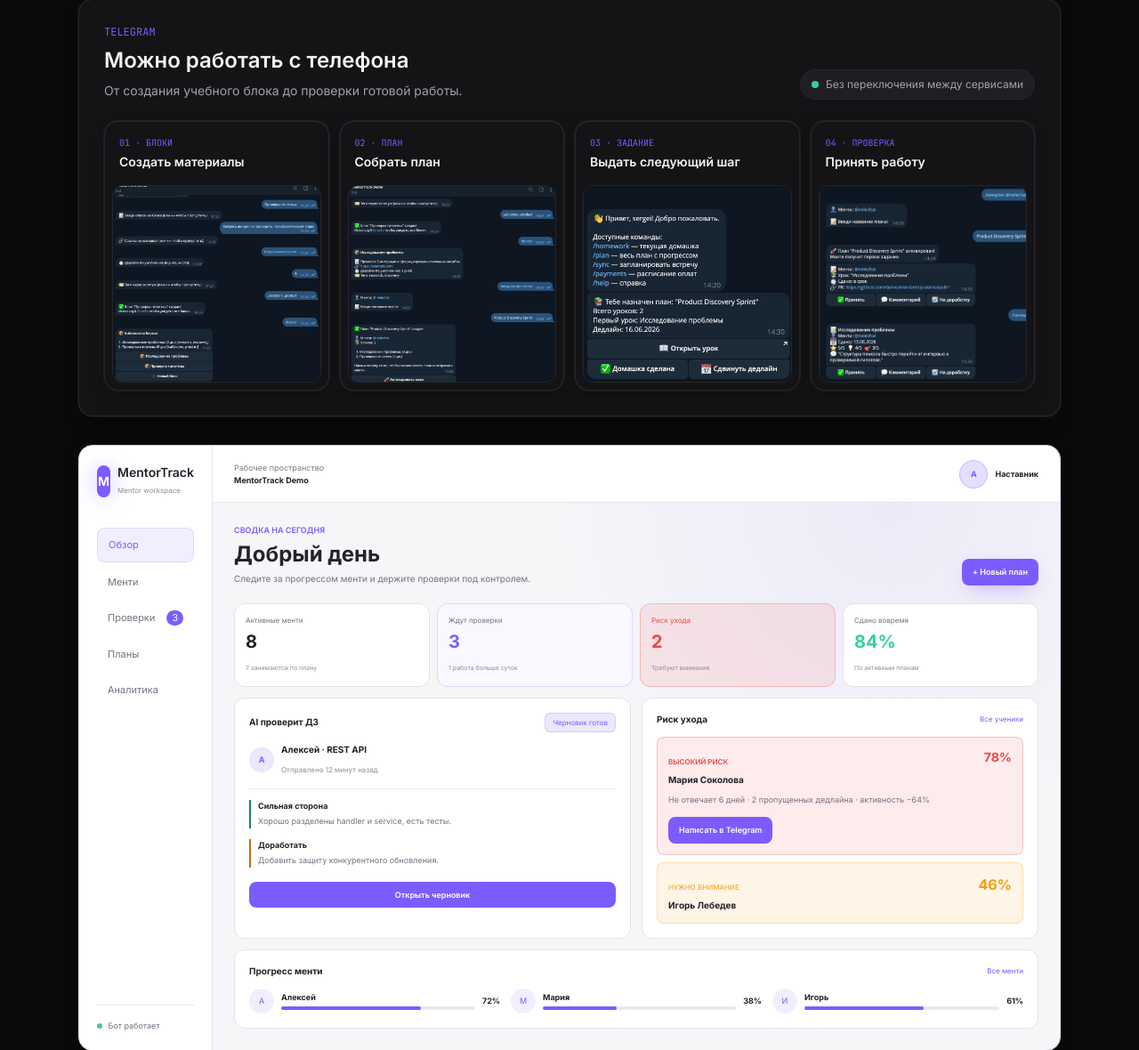
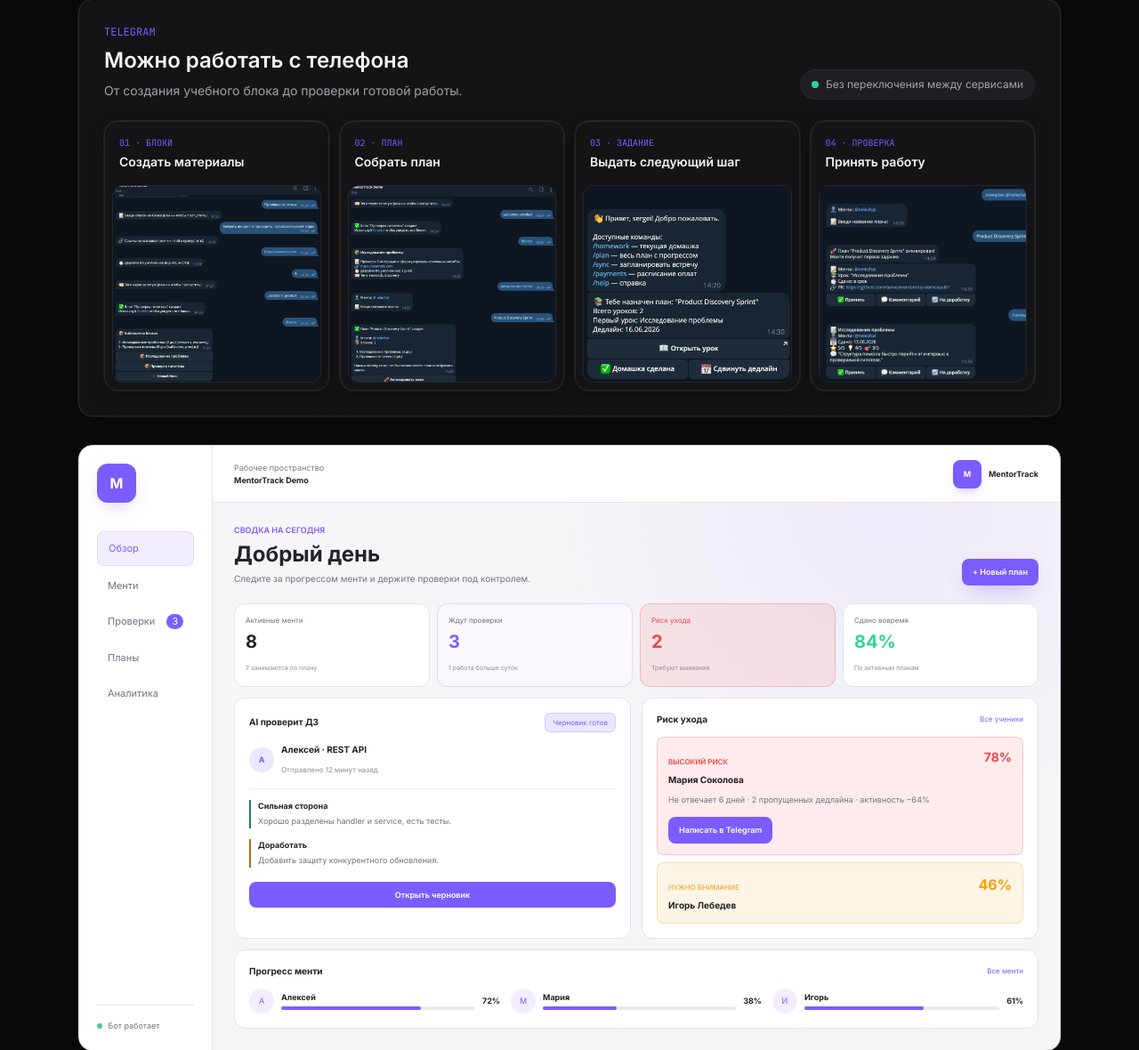
Before and after one commit to antoniisel/mentortrack-landing, a Flask app: page / in a window 1280 px wide. Shown: the part 3197-4377 px from the top of the page at 89% size. Run offline with Flask 3, Linux system fonts and the light colour scheme; some libraries are stand-ins or nearby versions.

Commit message:
Refine dashboard branding

```diff
--- a/templates/partials/mockups.html
+++ b/templates/partials/mockups.html
@@ -81,9 +81,8 @@
       <article class="rounded-2xl bg-[#f6f5f8] border border-[#dedbe7] overflow-hidden shadow-card text-[#24212b]">
         <div class="grid grid-cols-[150px_1fr] min-h-[590px]">
           <aside class="hidden sm:flex flex-col bg-white text-[#777181] p-5 border-r border-[#e5e2eb]">
-            <div class="flex items-center gap-2 text-[#24212b] text-sm font-semibold mb-8">
-              <span class="w-9 h-9 grid place-items-center rounded-lg bg-accent text-white font-bold shadow-[0_0_24px_rgba(124,92,255,.35)]">M</span>
-              <span>MentorTrack<small class="block text-[8px] text-[#918b9a] font-normal">Mentor workspace</small></span>
+            <div class="mb-8">
+              <span class="w-11 h-11 grid place-items-center rounded-xl bg-accent text-white text-base font-bold shadow-[0_8px_24px_-12px_rgba(124,92,255,.8)]">M</span>
             </div>
             <div class="space-y-1 text-[11px]">
               <div class="px-3 py-2.5 rounded-lg bg-accent/10 text-accent border border-accent/15">Обзор</div>
@@ -100,7 +99,7 @@
           <div class="min-w-0">
             <header class="h-16 px-6 bg-white border-b border-[#e5e2eb] flex items-center justify-between">
               <div class="text-[9px] text-[#817b88]">Рабочее пространство<br><strong class="text-[#24212b]">MentorTrack Demo</strong></div>
-              <span class="flex items-center gap-2 text-[9px]"><i class="w-8 h-8 grid place-items-center rounded-full bg-accent/20 text-accent not-italic font-bold border border-accent/25">А</i><b>Наставник</b></span>
+              <span class="flex items-center gap-2 text-[9px]"><i class="w-8 h-8 grid place-items-center rounded-lg bg-accent text-white not-italic font-bold shadow-[0_6px_16px_-8px_rgba(124,92,255,.8)]">M</i><b>MentorTrack</b></span>
             </header>
 
             <div class="p-6 bg-[radial-gradient(circle_at_80%_0%,rgba(124,92,255,.07),transparent_38%)]">
```
